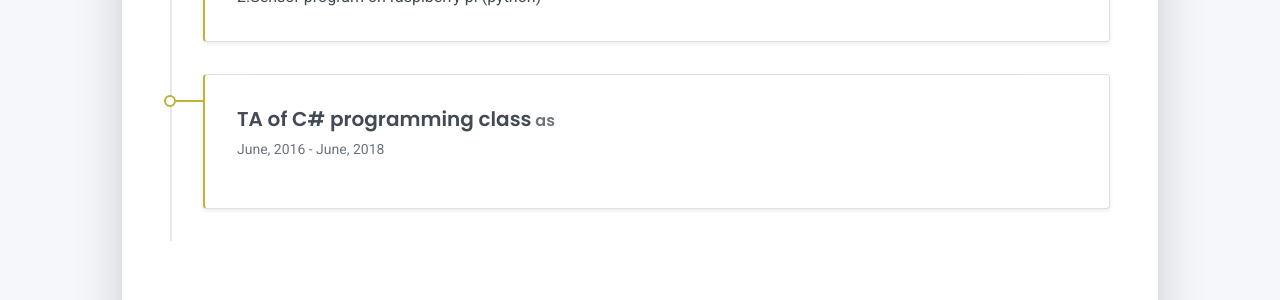
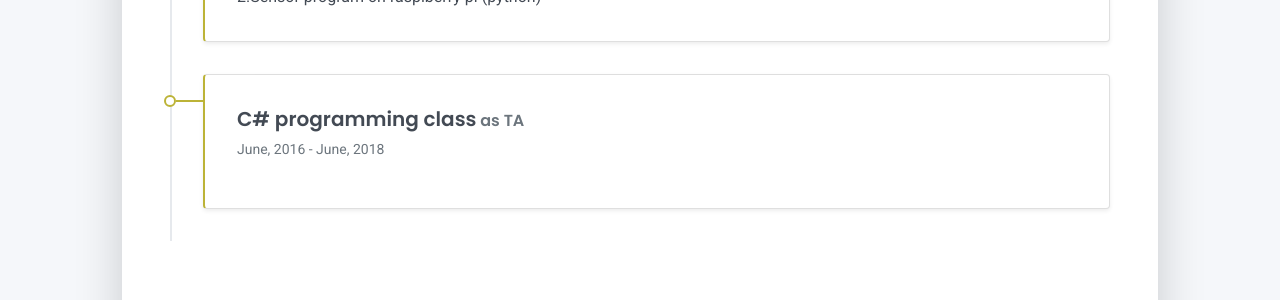
Before and after one commit to Incheat/incheat.github.io, a Jekyll site: the page built from resume/en/en-content.md, in a window 1280 px wide and 900 px high, scrolled down 4333 px. Shown: the part 155-455 px from the top of the window. Built offline with Jekyll 4.4.1, drawn with Linux system fonts in a browser that asks for light colours.

Commit message:
fix: amend TA Of C# description

```diff
--- a/_data/projectList.yml
+++ b/_data/projectList.yml
@@ -93,8 +93,8 @@
     - 1.Backend and Front tier development (C#, ASP.NET MVC)<br />
       2.Sensor program on raspiberry pi (python)
 
-- name: TA of C# programming class
-  position:
+- name: C# programming class
+  position: TA
   identity: student
   from: June, 2016
   to: June, 2018
```
